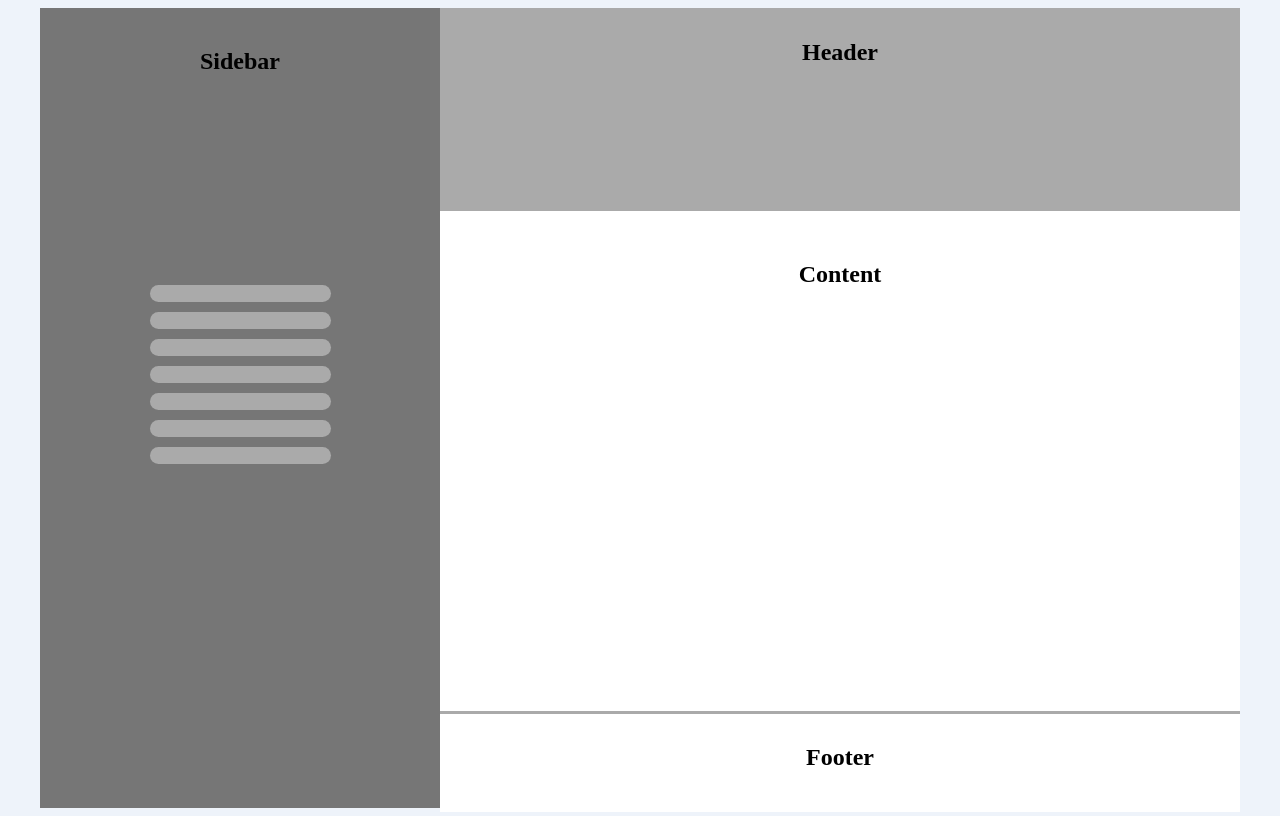
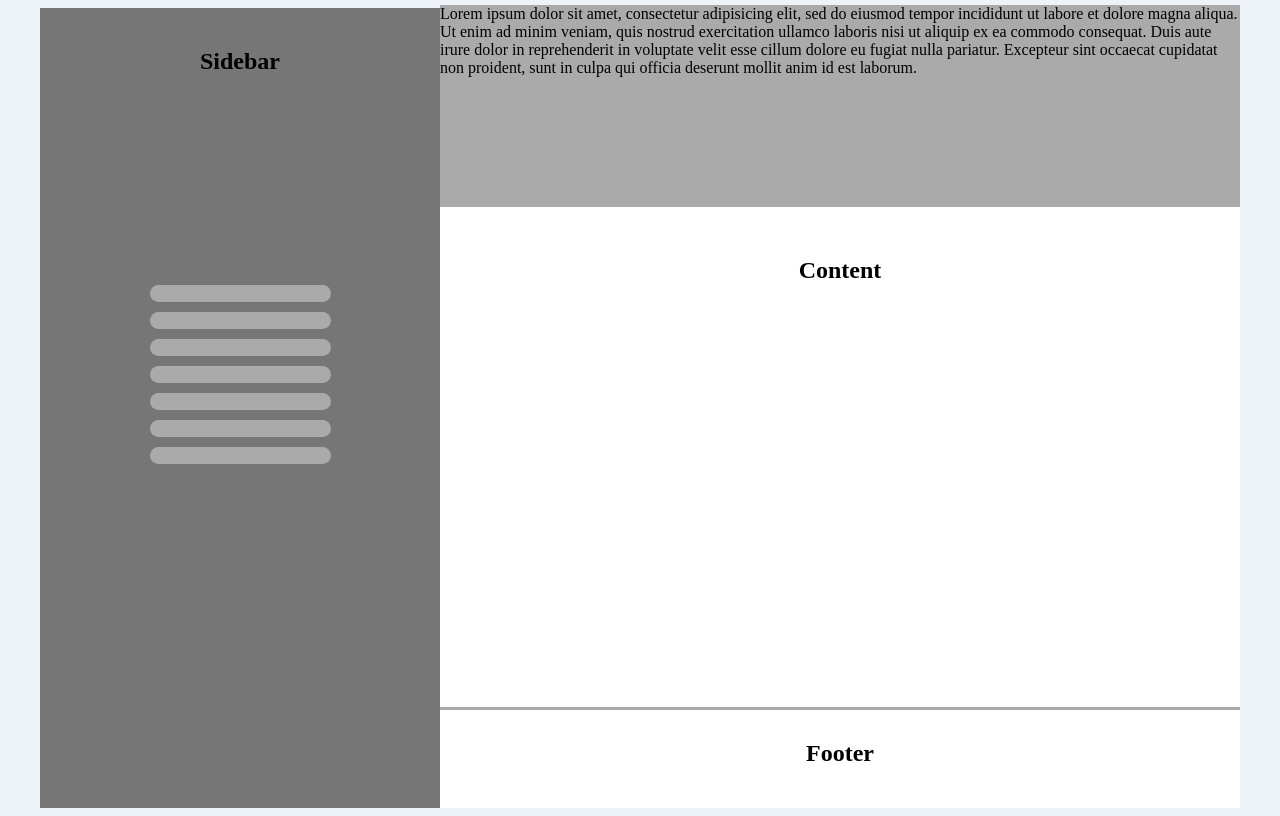
Before and after one commit to ukamal/kamal, a plain HTML site: page index.html in a window 1280 px wide. Drawn offline with Linux system fonts and the light colour scheme.

Commit message:
added peragraph

```diff
--- a/index.html
+++ b/index.html
@@ -23,7 +23,12 @@
 
         <div class="sidebar2" style="height: 800px;width: 800px;background: #AAAAAA;margin: 0 auto;float: right;">
             <div class="header" style="height: 200px;width: 800px;background: #AAAAAA;margin-top: -19px;">
-                <h1 style="text-align: center;padding-top: 30px;">Header</h1>
+                <p>Lorem ipsum dolor sit amet, consectetur adipisicing elit, sed do eiusmod
+                    tempor incididunt ut labore et dolore magna aliqua. Ut enim ad minim veniam,
+                    quis nostrud exercitation ullamco laboris nisi ut aliquip ex ea commodo
+                    consequat. Duis aute irure dolor in reprehenderit in voluptate velit esse
+                    cillum dolore eu fugiat nulla pariatur. Excepteur sint occaecat cupidatat non
+                    proident, sunt in culpa qui officia deserunt mollit anim id est laborum.</p>
             </div>
             <div class="content" style="height: 500px;width: 800px;background: #fff;margin-top: -18px;">
                 <h1 style="text-align: center;padding-top: 50px;">Content</h1>
```
